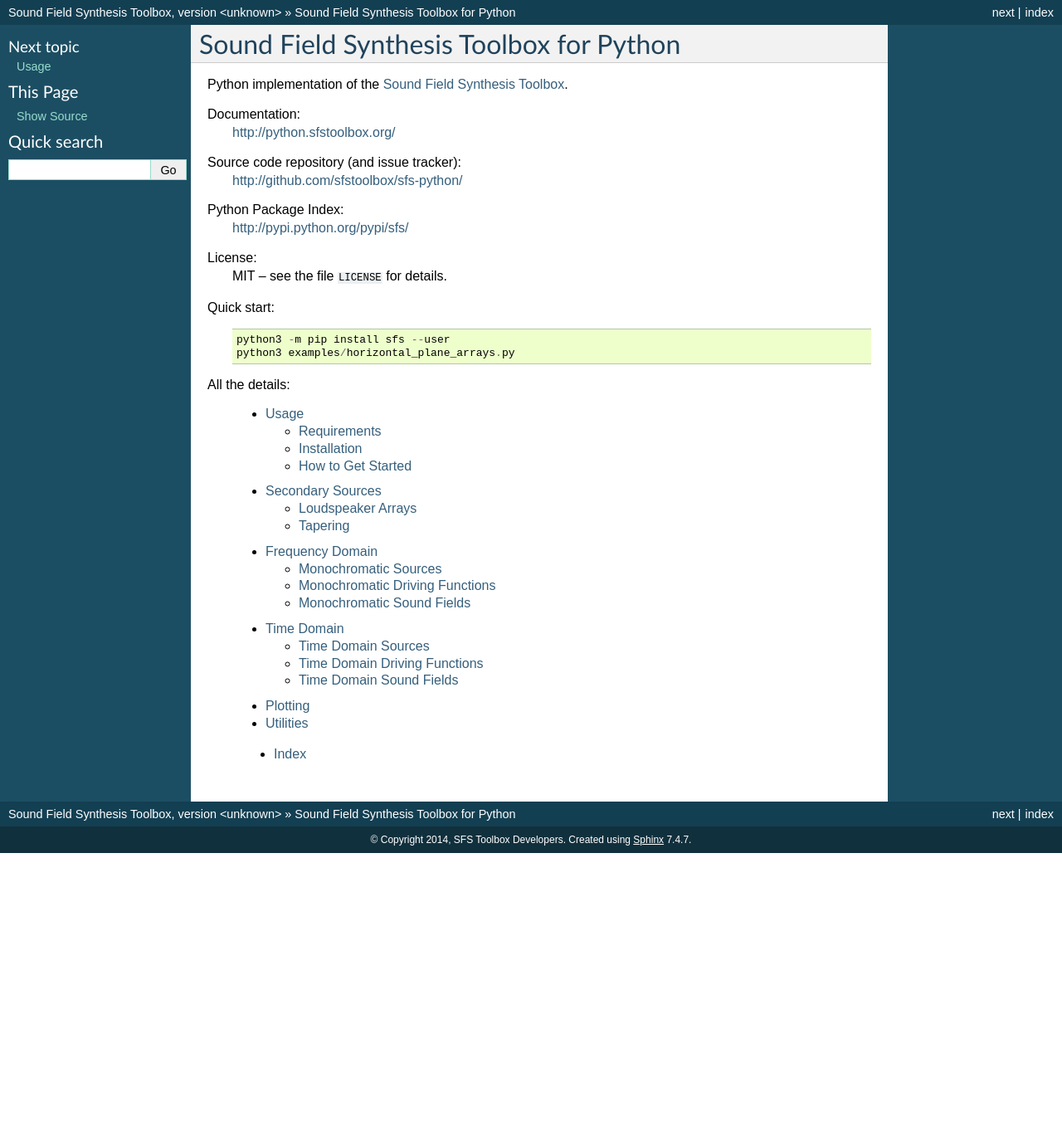
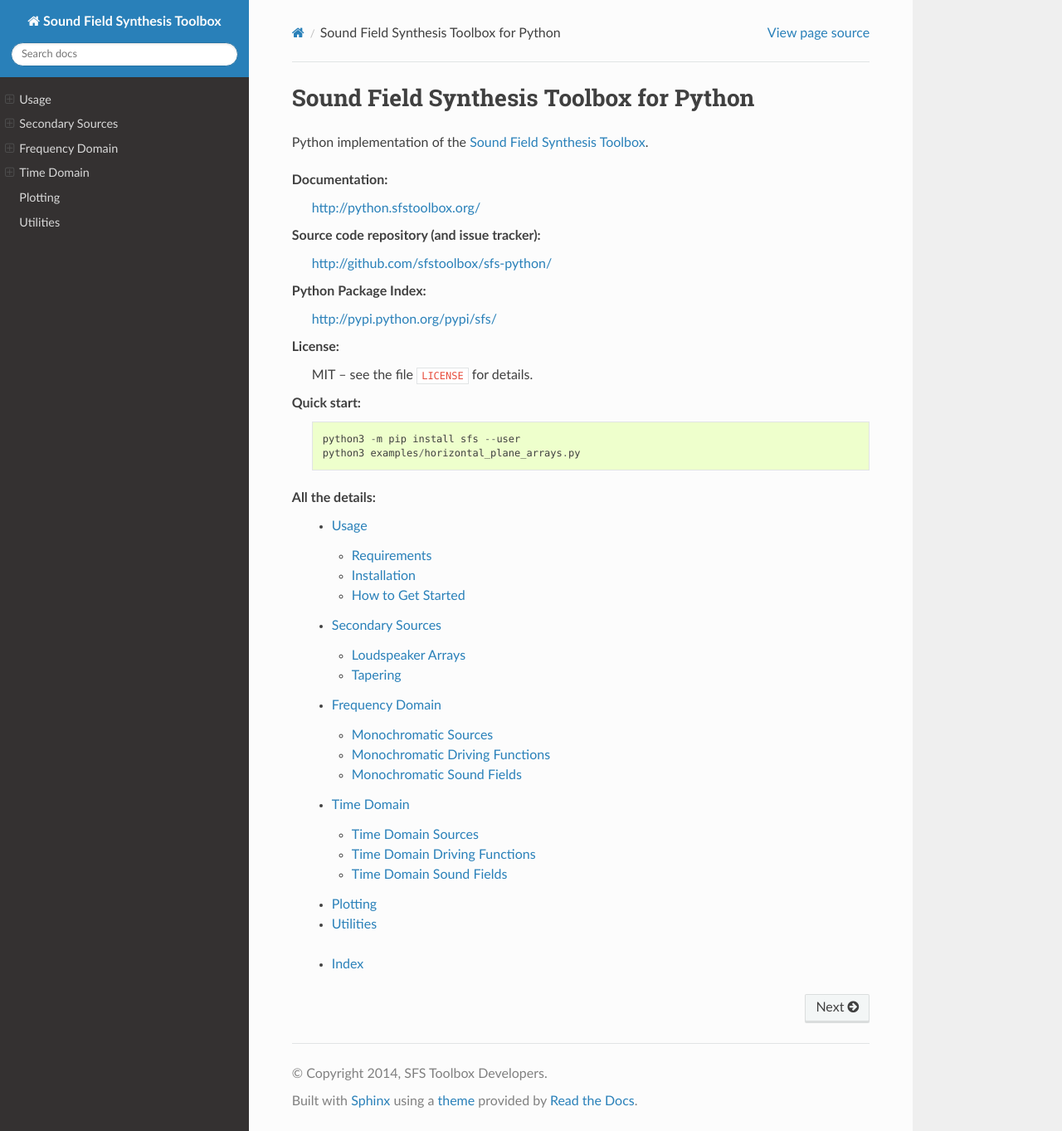
Before and after one commit to sfstoolbox/sfs-python, a Sphinx documentation site: the page built from doc/index.rst, in a window 1280 px wide and 1363 px high. Shown: the whole window at 83% size. Built offline with Sphinx 7.4.7 and the Read the Docs theme 2.0.0, drawn with Linux system fonts in a browser that asks for light colours.

Commit message:
DOC: Switch to RTD theme

```diff
--- a/doc/conf.py
+++ b/doc/conf.py
@@ -143,12 +143,14 @@
 
 # The theme to use for HTML and HTML Help pages.  See the documentation for
 # a list of builtin themes.
-html_theme = 'default'
+html_theme = 'sphinx_rtd_theme'
 
 # Theme options are theme-specific and customize the look and feel of a theme
 # further.  For a list of options available for each theme, see the
 # documentation.
-#html_theme_options = {}
+html_theme_options = {
+    'collapse_navigation': False,
+}
 
 # Add any paths that contain custom themes here, relative to this directory.
 #html_theme_path = []
--- a/doc/requirements.txt
+++ b/doc/requirements.txt
@@ -2,6 +2,7 @@
 pygments
 sphinx
 sphinxcontrib-napoleon
+sphinx-rtd-theme
 
 numpy
 scipy
```
